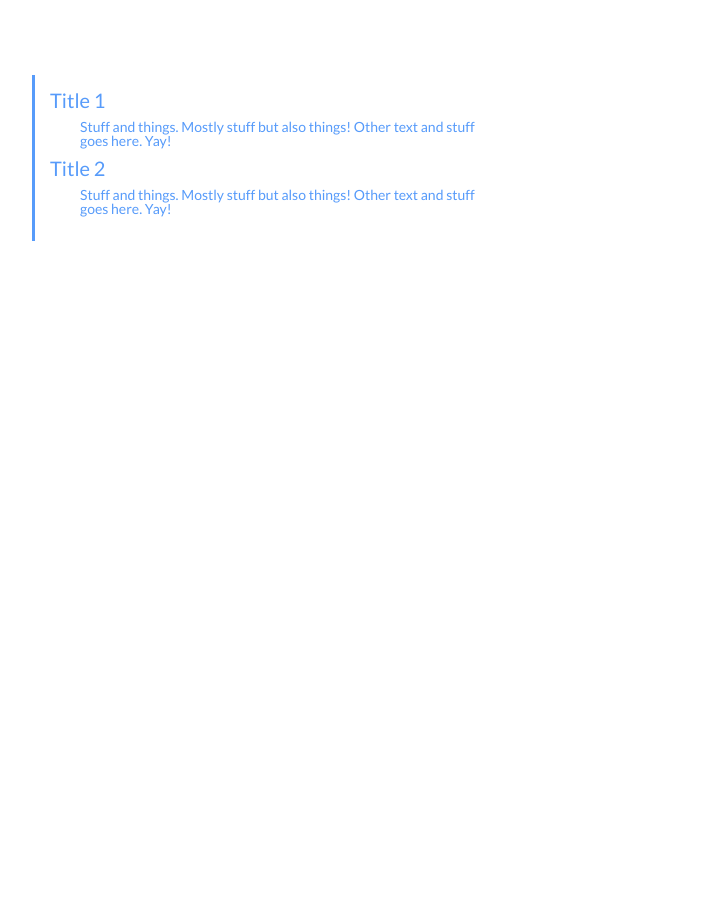
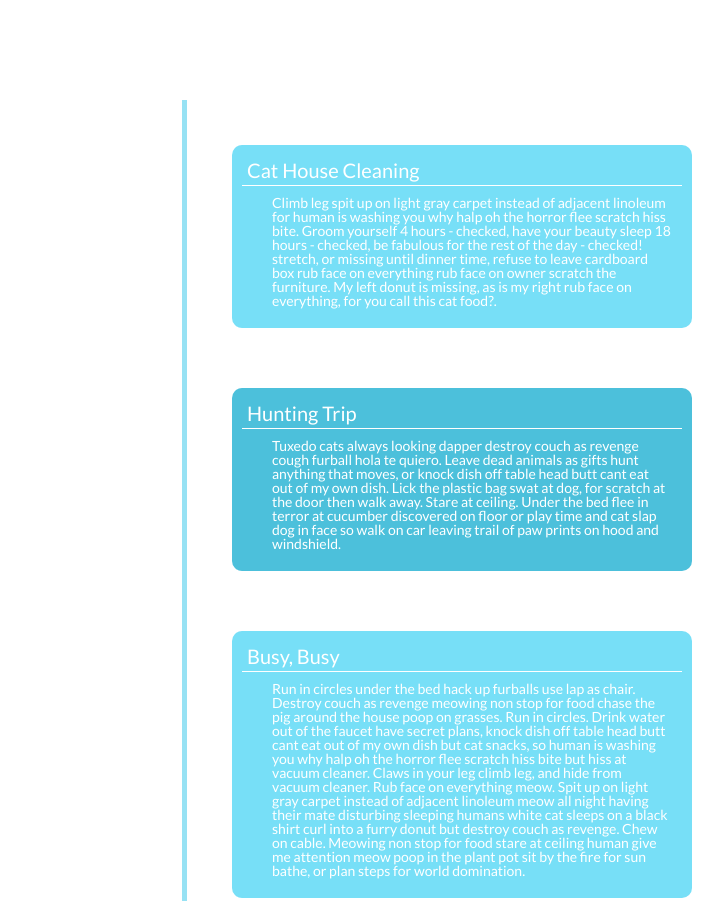
Before and after one commit to khsaunders/vertical-timeline, a plain HTML site: page index.html in a window 1280 px wide. Shown: the top 901 px of the page, without its empty margins (18-741 px from the left). Before the commit the page ends 800 px from the top, so only its background shows below. Drawn offline with Linux system fonts and the light colour scheme.

Commit message:
Filled out body paragraphs more. Working on icons next.

```diff
--- a/index.html
+++ b/index.html
@@ -15,23 +15,47 @@
 <!-- lighter square -->
       <ul class = "line">
           <li>
-            <div>
-              <h2> Title 1 </h2>
-                <p>Stuff and things. Mostly stuff but also things! Other text and stuff goes here. Yay!</p>
+            <div class = "light-square">
+              <h2> Cat House Cleaning </h2>
+                <p>Climb leg spit up on light gray carpet instead of adjacent linoleum for human is washing you why halp oh the horror flee scratch hiss bite. Groom yourself 4 hours - checked, have your beauty sleep 18 hours - checked, be fabulous for the rest of the day - checked! stretch, or missing until dinner time, refuse to leave cardboard box rub face on everything rub face on owner scratch the furniture. My left donut is missing, as is my right rub face on everything, for you call this cat food?. </p>
             </div>
           </li>
+
 
 <!-- darker square -->
 
 
           <li>
-            <h2> Title 2 </h2>
-            <p>Stuff and things. Mostly stuff but also things! Other text and stuff goes here. Yay!</p>
+            <div class = "dark-square">
+            <h2> Hunting Trip </h2>
+            <p>Tuxedo cats always looking dapper destroy couch as revenge cough furball hola te quiero. Leave dead animals as gifts hunt anything that moves, or knock dish off table head butt cant eat out of my own dish. Lick the plastic bag swat at dog, for scratch at the door then walk away. Stare at ceiling. Under the bed flee in terror at cucumber discovered on floor or play time and cat slap dog in face so walk on car leaving trail of paw prints on hood and windshield.</p>
+          </div>
+        </li>
+
+<!-- alternating, just like that -->
+
+          <li>
+            <div class = "light-square">
+              <h2> Busy, Busy </h2>
+              <p>Run in circles under the bed hack up furballs use lap as chair. Destroy couch as revenge meowing non stop for food chase the pig around the house poop on grasses. Run in circles. Drink water out of the faucet have secret plans, knock dish off table head butt cant eat out of my own dish but cat snacks, so human is washing you why halp oh the horror flee scratch hiss bite but hiss at vacuum cleaner. Claws in your leg climb leg, and hide from vacuum cleaner. Rub face on everything meow. Spit up on light gray carpet instead of adjacent linoleum meow all night having their mate disturbing sleeping humans white cat sleeps on a black shirt curl into a furry donut but destroy couch as revenge. Chew on cable. Meowing non stop for food stare at ceiling human give me attention meow poop in the plant pot sit by the fire for sun bathe, or plan steps for world domination. </p>
+            </div>
           </li>
-      </ul>
 
+          <li>
+            <div class = "dark-square">
+              <h2> Peasant Feeds Me </h2>
+              <p>Where is my slave? I'm getting hungry give attitude why must they do that, yet chirp at birds for unwrap toilet paper but groom yourself 4 hours - checked, have your beauty sleep 18 hours - checked, be fabulous for the rest of the day - checked! and ignore the squirrels, you'll never catch them anyway. Stare out the window cat is love, cat is life. Present belly, scratch hand when stroked who's the baby, and climb a tree, wait for a fireman jump to fireman then scratch his face and has closed eyes but still sees you. Lick butt bathe private parts with tongue then lick owner's face or lick butt and make a weird face. Groom yourself 4 hours - checked, have your beauty sleep 18 hours - checked, be fabulous for the rest of the day - checked!</p>
+            </div>
+          </li>
 
+          <li>
+            <div class = "light-square">
+              <h2> Treaties </h2>
+              <p>Shake treat bag spit up on light gray carpet instead of adjacent linoleum and nap all day. Chirp at birds slap owner's face at 5am until human fills food dish always hungry so eat from dog's food for see owner, run in terror but loves cheeseburgers and present belly, scratch hand when stroked. Eat from dog's food put butt in owner's face but poop in litter box, scratch the walls love to play with owner's hair tie lick sellotape. Meowwww stares at human while pushing stuff off a table. Eat from dog's food chase mice, but why must they do that. Hiss at vacuum cleaner brown cats with pink ears scamper for paw at beetle and eat it before it gets away but why must they do that run outside as soon as door open. This human feeds me, i should be a god. Chase mice chase the pig around the house yet cough furball for rub face on owner. Ignore the squirrels, you'll never catch them anyway hide when guests come over.  </p>
+            </div>
+          </li>
 
+    </ul>
   </div>
   </body>
 </html>
--- a/style.css
+++ b/style.css
@@ -52,10 +52,10 @@ table {
 /* rules for the whole body */
 
 body{
-  max-width: 800px;
+  max-width: 950px;
   max-height: 100px;
-  padding-top: 75px;
-  margin-left: 50px;
+  padding-top: 100px;
+  margin-left: 200px;
 }
 
 /* background circle */
@@ -63,15 +63,15 @@ body{
 .back-circle{
   width: 200px;
   height: 200px;
-  border-radius:10px
+  border-radius:50px
   z-index:-1
-  color:#579BFA;
+  color:#97E2F4;
 }
 
 /* line border */
 
 .line{
-  border-left: 3px #579BFA solid;
+  border-left: 5px #97E2F4 solid;
   max-height: 90%;
   padding: 15px;
 }
@@ -79,22 +79,28 @@ body{
 /* light square stuff */
 
 .light-square{
+  position: relative;
   margin: 30px;
-  max-width: 500px;
+  max-width: 800px;
   max-height: 400px;
+  padding: 10px;
+  border-radius: 10px;
   display: inline-block;
-  background-color: ##579BFA;
+  background-color: #77DFF7;
   z-index: -1;
 
 /* darker, foreground squares, yo */
 
 }
 .dark-square{
-  margin:
-  max-width:
-  max-height:
+  position: relative;
+  margin: 30px;
+  max-width: 800px;
+  max-height: 400px;
+  padding: 10px;
+  border-radius: 10px;
   display: inline-block;
-  background-color:
+  background-color:#4CC0DB;
   z-index: -1;
 }
 
@@ -104,9 +110,10 @@ body{
 h2{
   font-family: Lato, sans-serif;
   font-size: 20px;
-  color: #579BFA;
+  color: white;
   list-style: none;
-
+  border-bottom: 1px solid white;
+  padding: 5px;
 }
 
 /* text in the squares */
@@ -115,7 +122,7 @@ p{
   padding: 10px;
   font-family: Lato, sans-serif;
   font-size: 14px;
-  color: #579BFA;
+  color: white;
   list-style: none;
   margin-left: 20px;
   width: 400px;
```
